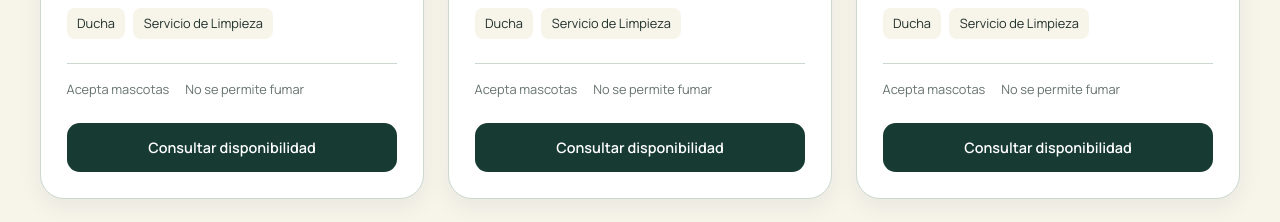
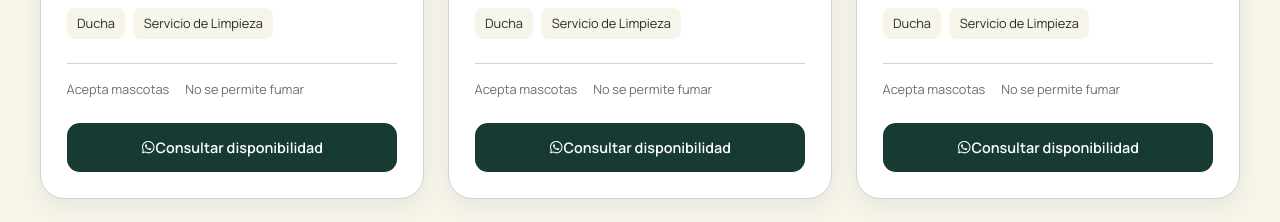
Before and after one commit to TomiZ72/bungalows-elcantaro, a React (Vite) app: page / in a window 1280 px wide. Shown: the part 3100-3322 px from the top of the page. Built offline with nearby package versions, Linux system fonts and the light colour scheme.

Commit message:
update: version 0.0.1, 18/09

```diff
--- a/index.html
+++ b/index.html
@@ -2,6 +2,7 @@
 <html lang="en">
 
 <head>
+  <link rel="icon" href="./src/assets/icon.png">
   <link
     href="https://fonts.googleapis.com/css2?family=Cormorant+Garamond:wght@300..700&family=Manrope:wght@200..800&display=swap"
     rel="stylesheet" />
--- a/src/components/BungalowCard.jsx
+++ b/src/components/BungalowCard.jsx
@@ -1,5 +1,6 @@
 import { Link } from 'react-router-dom';
 import { useRef, useState } from "react";
+import { WhatsAppButton } from './WhatsappButton';
 
 
 
@@ -121,12 +122,8 @@ const BungalowCard = ({ bungalows }) => {
                                         </span>
                                     </div>
 
-                                    <Link
-                                        to="/contacto"
-                                        className="bungalow-button"
-                                    >
-                                        Consultar disponibilidad
-                                    </Link>
+                                    <WhatsAppButton className="bungalow-button"
+                                        message={`¡Hola! Quisiera consultar disponibilidad para ${bungalow.name}.`} />
                                 </div>
                             </article>
                         );
```
Also changed, not shown: src/assets/icon.png (added).
